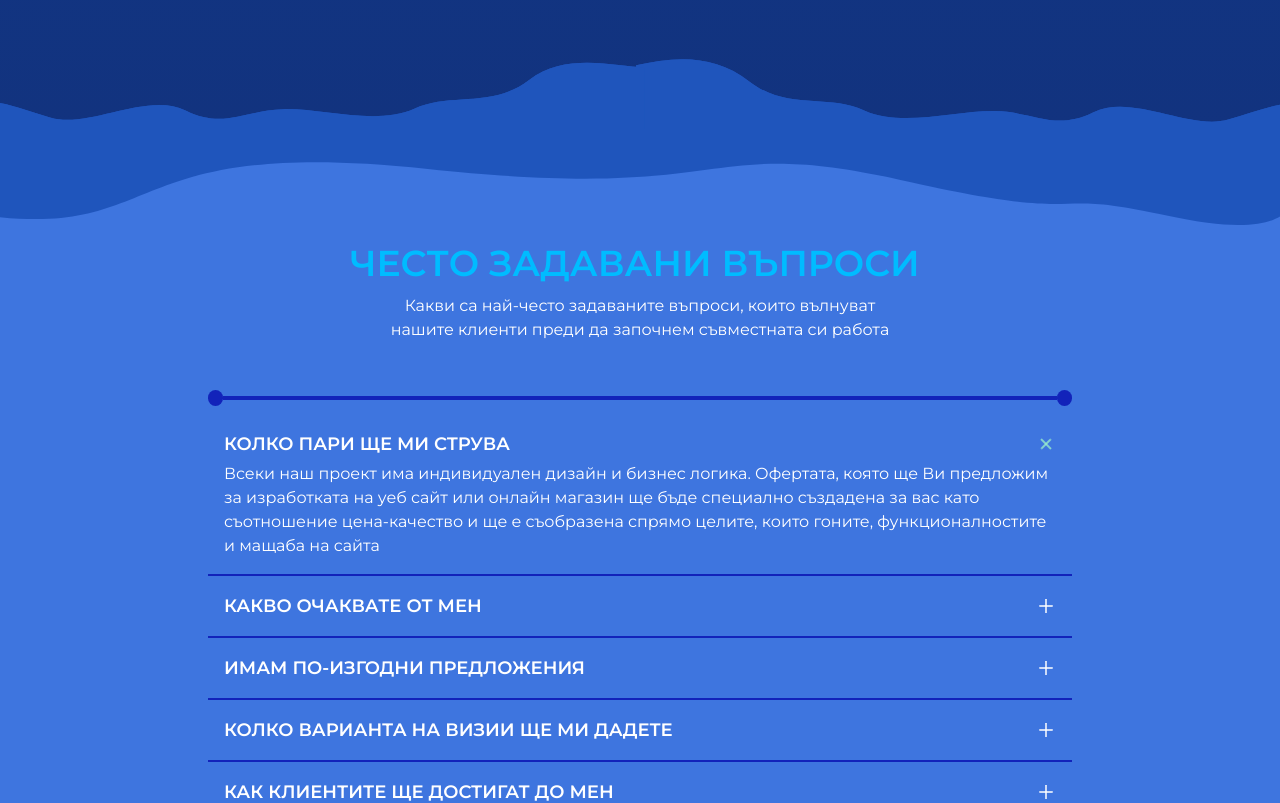
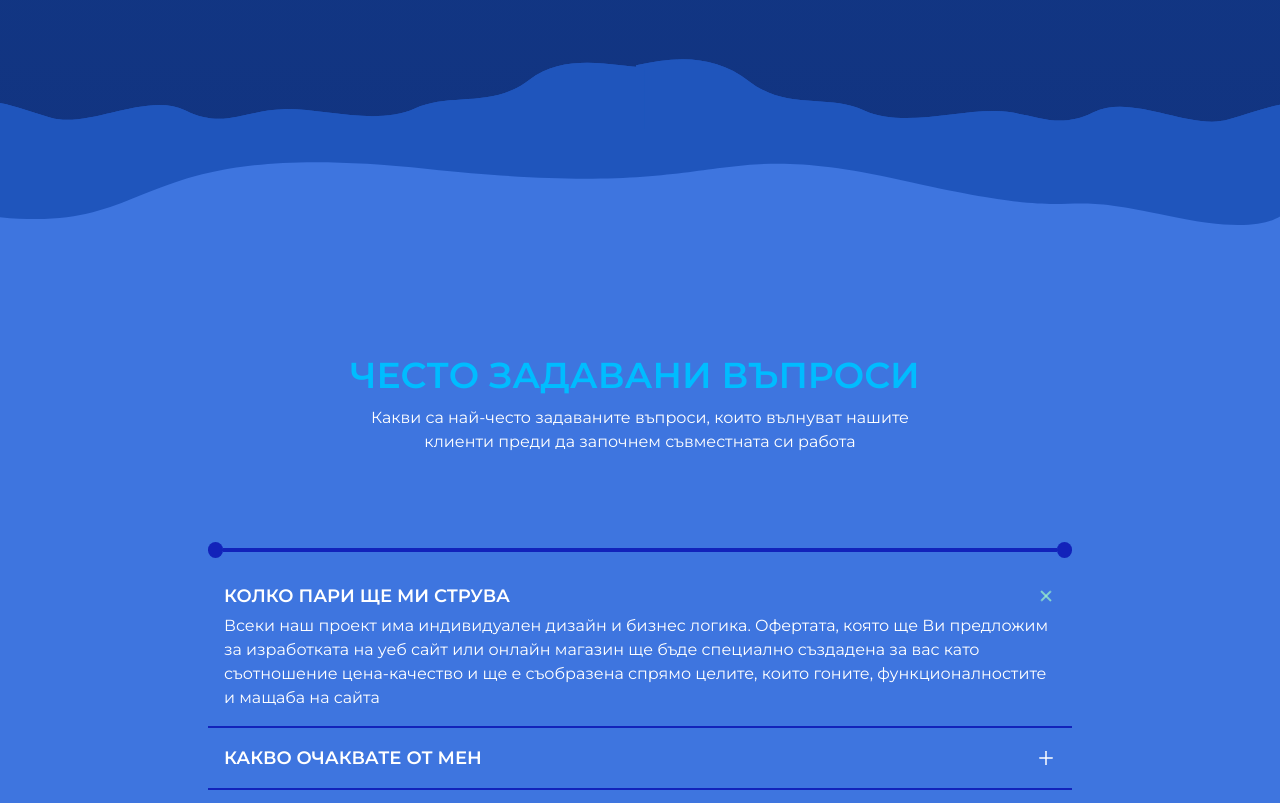
Before and after one commit to StroverIT/Strover, a Next.js app: page /web in a window 1280 px wide. Shown: the part 5500-6303 px from the top of the page. Built offline with nearby package versions, Linux system fonts and the light colour scheme; a web font is replaced by a local one.

Commit message:
fixing spacing

```diff
--- a/components/web/Questions.js
+++ b/components/web/Questions.js
@@ -27,9 +27,9 @@ export default function Questions() {
         </div>
       </div>
 
-      <section className="relative w-full bg-blue-200 mt-28 pb-36 ">
+      <section className="relative w-full bg-blue-200 mt-28 pt-28 pb-72">
         <section className="container pt-28">
-          <div className="flex-col flex-center">
+          <div className="flex-col pb-10 flex-center">
             <div
               className="hidden text-4xl font-semibold text-blue-50 lg:flex"
               id="questions"
@@ -50,7 +50,7 @@ export default function Questions() {
             >
               ЧЕСТО ЗАДАВАНИ ВЪПРОСИ
             </div>
-            <p className="max-w-lg mt-1 text-center max-lg:text-sm ">
+            <p className="max-w-xl mt-1 text-center max-lg:text-sm ">
               Какви са най-често задаваните въпроси, които вълнуват нашите
               клиенти преди да започнем съвместната си работа
             </p>
```
